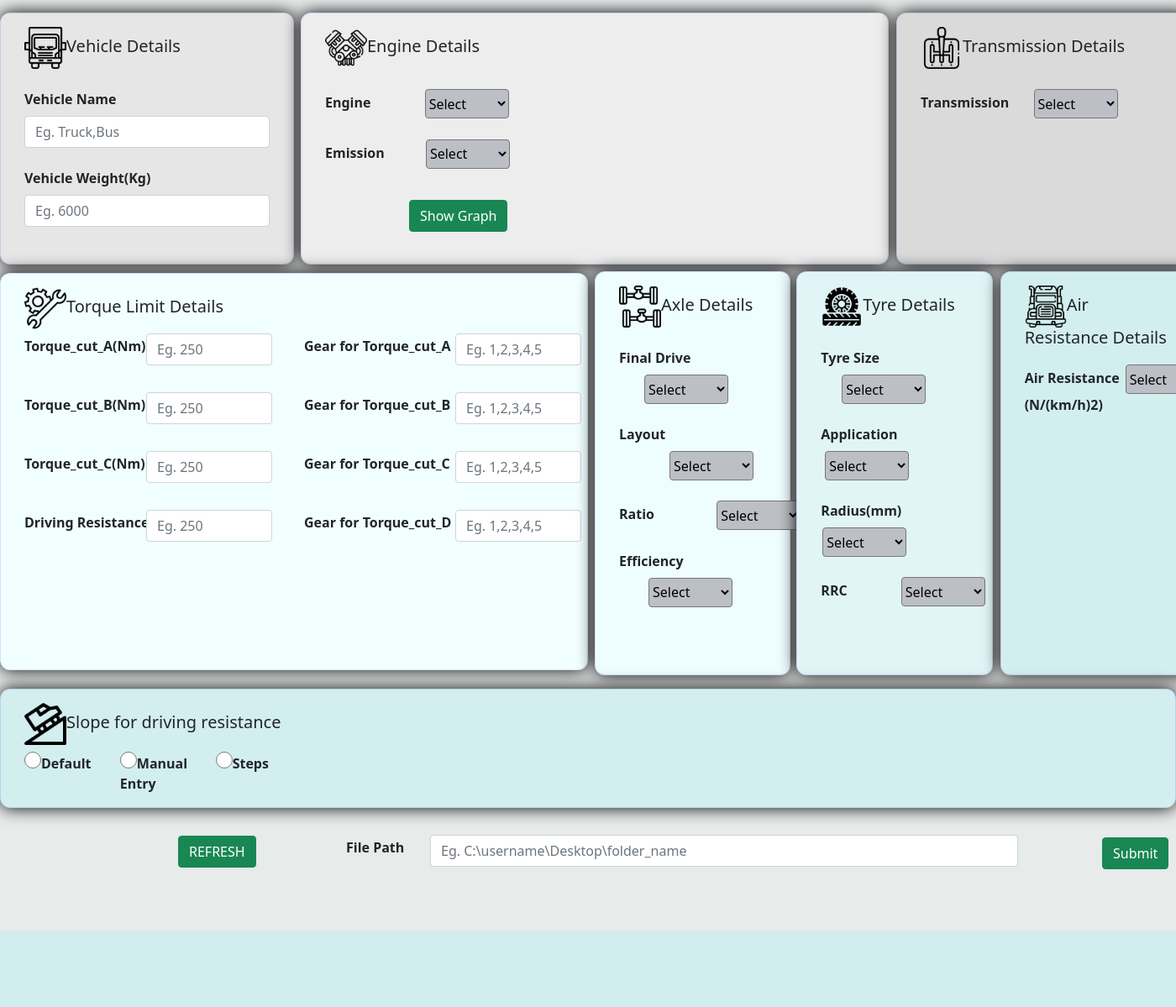
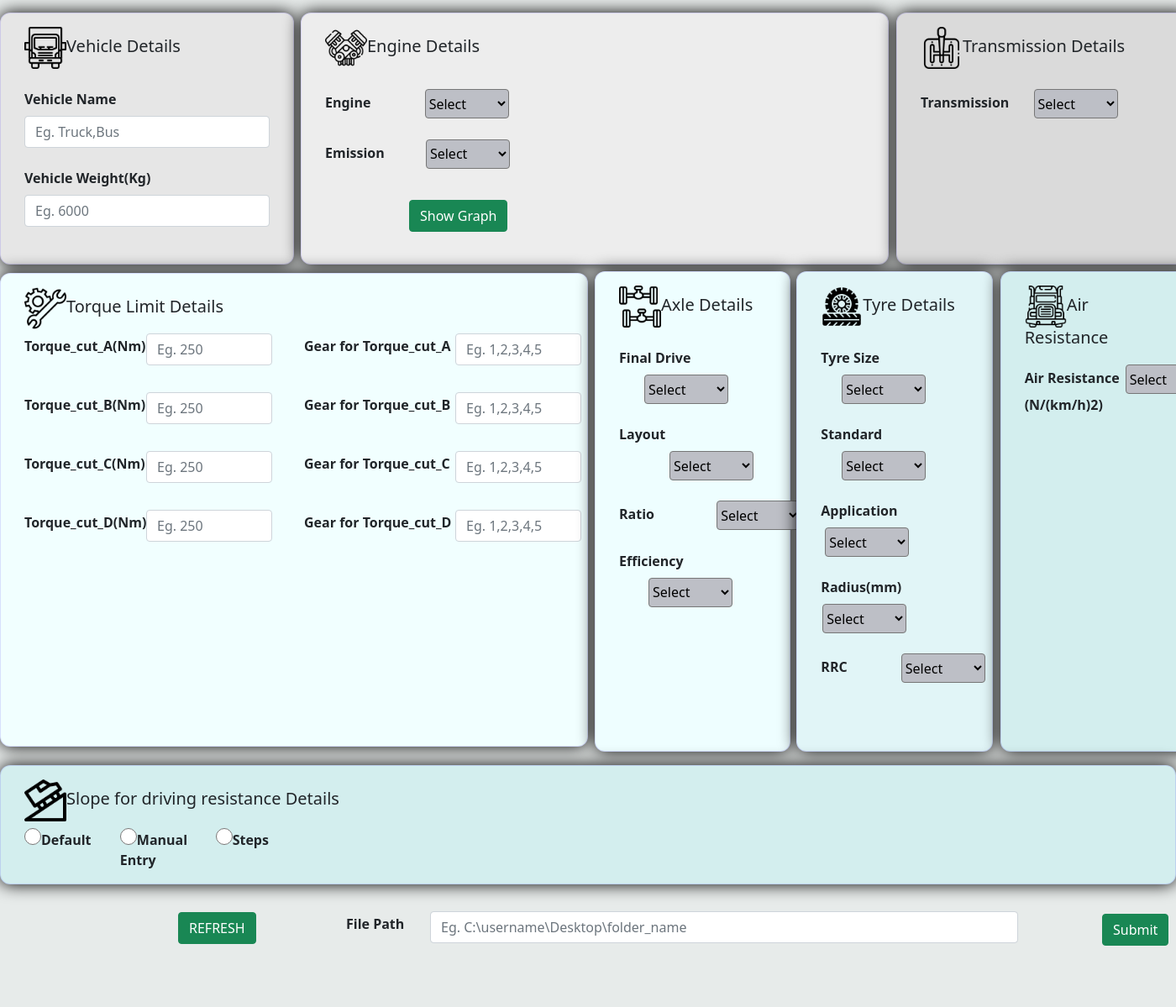
Before and after one commit to dhilipmaharish/GUI, a Flask app: template templates/index.html in a window 1400 px wide; the page is wider, and only the part inside the window is pictured. Shown: the part 98-1297 px from the top of that part at 84% size. Before the commit the page ends 1206 px from the top of that part, so only its background shows below. Run offline with Flask 2, Linux system fonts and the light colour scheme; the template is opened without the code that fills it, so the values that code supplies are empty; parts of the project's set-up code (start-up, migrations or seed data) failed here and were passed over; some libraries are stand-ins or nearby versions.

Commit message:
Update on 16 Nov

```diff
--- a/app.py
+++ b/app.py
@@ -129,7 +129,7 @@ def output_page():
                     engine)+'_'+str(emission)]['Power'][ii]
                 engine_row = engine_row+1
             sheet.Cells(42,5).Value = engine
-            sheet.Cells(43,5).Value = emission
+            #sheet.Cells(43,5).Value = emission
 
         if axel:
             # print(axel)
--- a/src/input_varible.py
+++ b/src/input_varible.py
@@ -8,7 +8,7 @@ import json
 trans_dict,trans_dict_len, trans_drop = transmission_input()
 engine_dict, engine_drop, emission_drop, emission_filter_dict = engine_input()
 axel_drop,axle_type, from_axel_select_gear_ratio_option_show, from_gear_ratio_select_efficiency_option_show = final_drive_input()
-tyre_size_drop,application_drop, radius_drop, rrc_drop, tire_description_dict = tire_input()
+tyre_size_drop,standard_drop,application_drop, radius_drop, rrc_drop, tire_description_dict = tire_input()
 air_drop = air_resistance_input()
 
 # unique option on axle details
@@ -17,6 +17,7 @@ from_axel_select_gear_ratio_option_show = {key:list(set(value)) for key,value in
 from_gear_ratio_select_efficiency_option_show = {key:list(set(value)) for key,value in from_gear_ratio_select_efficiency_option_show.items()}
 
 # unique option on tyre details
+standard_drop = {key:list(set(value)) for key, value in standard_drop.items()}
 application_drop = {key:list(set(value)) for key,value in application_drop.items()}
 radius_drop = {key:list(set(value)) for key,value in radius_drop.items()}
 rrc_drop = {key:list(set(value)) for key,value in rrc_drop.items()}
@@ -35,7 +36,8 @@ inputdata = {
     "air_drop" : air_drop,
     "trans_dict_len" : trans_dict_len,
     "tire_description_dict" : tire_description_dict,
-    "emission_filter" : emission_filter_dict
+    "emission_filter" : emission_filter_dict,
+    "standardObject" : standard_drop
 
 }
 
--- a/static/script.js
+++ b/static/script.js
@@ -56,33 +56,51 @@ function filterEfficiency(){
     });
 }
 
+
+function filterstandard(){
+    $("#standard_type").empty();
+    $("#standard_type").append("<option value='' selected disabled>Select</option>");
+    $("#application_type").empty();
+    $("#application_type").append("<option value='' selected disabled>Select</option>");
+    $("#radius_type").empty();
+    $("#radius_type").append("<option value='' selected disabled>Select</option>");
+    $("#rrc_type").empty();
+    $("#rrc_type").append("<option value='' selected disabled>Select</option>");
+
+    inputvalue_dict["standardObject"][$("#tyre_type").val()].forEach(value => {
+        let optionTemplate = `<option value="${value}" >${value}</option>`;
+        $("#standard_type").append(optionTemplate);
+    });
+    $("#Tyre_details").show();
+    if ($("#tyre_type").val() in inputvalue_dict['tire_description_dict']){
+        $("#pattern").val(inputvalue_dict['tire_description_dict'][$("#tyre_type").val()]["Pattern"])
+        $("#remark").val(inputvalue_dict['tire_description_dict'][$("#tyre_type").val()]["remark"])
+    };
+
+}
 function filterapplication(){
     $("#application_type").empty();
     $("#application_type").append("<option value='' selected disabled>Select</option>");
     $("#radius_type").empty();
     $("#radius_type").append("<option value='' selected disabled>Select</option>");
-
     $("#rrc_type").empty();
     $("#rrc_type").append("<option value='' selected disabled>Select</option>");
-    inputvalue_dict["applicationObject"][$("#tyre_type").val()].forEach(value => {
+
+    let app_string = `${$("#tyre_type").val()} ${$("#standard_type").val()}`
+    inputvalue_dict["applicationObject"][app_string].forEach(value => {
         let optionTemplate = `<option value="${value}" >${value}</option>`;
         $("#application_type").append(optionTemplate);
     });
-    $("#Tyre_details").show();
-    if ($("#tyre_type").val() in inputvalue_dict['tire_description_dict']){
-        $("#pattern").val(inputvalue_dict['tire_description_dict'][$("#tyre_type").val()]["Pattern"])
-        $("#std").val(inputvalue_dict['tire_description_dict'][$("#tyre_type").val()]['Standard'])
-        $("#remark").val(inputvalue_dict['tire_description_dict'][$("#tyre_type").val()]["remark"])
-    };
+
 }
 
 function filterradius(){
     $("#radius_type").empty();
     $("#radius_type").append("<option value='' selected disabled>Select</option>");
-
     $("#rrc_type").empty();
     $("#rrc_type").append("<option value='' selected disabled>Select</option>");
-    let app_string = `${$("#tyre_type").val()} ${$("#application_type").val()}`
+
+    let app_string = `${$("#tyre_type").val()} ${$("#standard_type").val()} ${$("#application_type").val()}`
     inputvalue_dict['radiusObject'][app_string].forEach(value => {
         let optionTemplate = `<option value="${value}" >${value}</option>`;
         $("#radius_type").append(optionTemplate);
@@ -93,7 +111,7 @@ function filterradius(){
 function filterrrc(){
     $("#rrc_type").empty();
     $("#rrc_type").append("<option value='' selected disabled>Select</option>");
-    let rrc_string = `${$("#tyre_type").val()} ${$("#application_type").val()} ${$("#radius_type").val()}`
+    let rrc_string = `${$("#tyre_type").val()} ${$("#standard_type").val()} ${$("#application_type").val()} ${$("#radius_type").val()}`
     inputvalue_dict['rrcObject'][rrc_string].forEach(value => {
         let optionTemplate = `<option value="${value}" >${value}</option>`;
         $("#rrc_type").append(optionTemplate);
--- a/templates/index.html
+++ b/templates/index.html
@@ -291,7 +291,7 @@
                     </div>
                     <div class="mb-0 mt-0">
                       <label for="Torque_cut" class="form-label"
-                        ><strong>Driving Resistance </strong>
+                        ><strong>Torque_cut_D(Nm)</strong>
                       </label>
                       <input
                           type="number"
@@ -493,11 +493,29 @@
                     <select
                       name="tyre_type"
                       id="tyre_type"
+                      onchange="filterstandard()"
+                      required="required"
+                    >
+                      <option value="" selected disabled>Select</option>
+                      {% for tyre in inputdata['tyre_size_drop'] %}
+                      <option value="{{tyre}}">{{tyre}}</option>
+                      {% endfor %}
+                    </select>
+                  </div>
+                </div>
+                <div class="mb-3 mt-4">
+                  <label for="Tyre Size" class="form-label"
+                    ><strong>Standard</strong>
+                  </label>
+                  <div class="btn-group" style="left: 25px">
+                    <select
+                      name="standard_type"
+                      id="standard_type"
                       onchange="filterapplication()"
                       required="required"
                     >
                       <option value="" selected disabled>Select</option>
-                      {% for tyre in inputdata['tyre_size_drop'] %}
+                      {% for tyre in tyre_size_drop %}
                       <option value="{{tyre}}">{{tyre}}</option>
                       {% endfor %}
                     </select>
@@ -551,9 +569,6 @@
                 <label><strong>Pattern:</strong></label>
                 <input type="text" class="tyre_pattern" id="pattern" style="position:relative; left:25px; width:100px; border-radius: 0.25rem; top:0px; background-color:rgb(225, 245, 247)" readonly>
                 <br></br>
-                <label><strong>Standard:</strong></label>
-                <input type="text" class="tyre_stand" id="std" style="position:relative; left:10px; top:5px; width:100px; border-radius: 0.25rem; background-color:rgb(225, 245, 247)" readonly>
-                <br></br>
                 <label><strong>Remark:</strong></label>
                 <input type="text" class="tyre_remark" id="remark" style="position:relative; left:20px; top:5px; width:100px; border-radius: 0.25rem; background-color:rgb(225, 245, 247)" readonly>
               </div>
@@ -570,7 +585,7 @@
                     src="{{url_for('static', filename='air_res.png')}}"
                     width="50"
                     height="50"
-                  />Air Resistance Details
+                  />Air Resistance
                 </h5>
                 <div class="mb-3 mt-4">
                   <label for="Air Resistance" class="form-label"
@@ -599,7 +614,7 @@
                     src="{{url_for('static', filename='slope.png')}}"
                     width="50"
                     height="50"
-                  />Slope for driving resistance
+                  />Slope for driving resistance Details
                 </h5>
                   <div class="row">
                     <div class="col-1">
```
Also changed, not shown: src/tire.py (+20 -18 lines).
